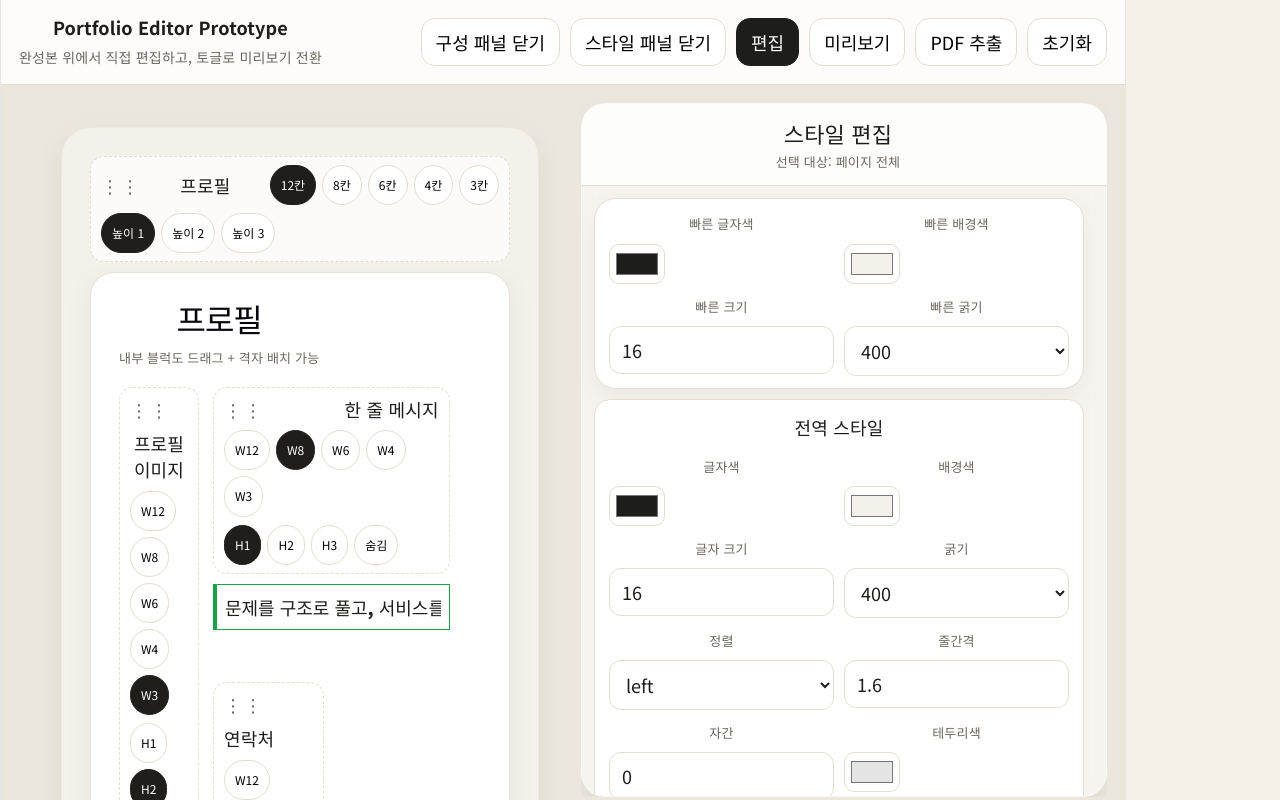
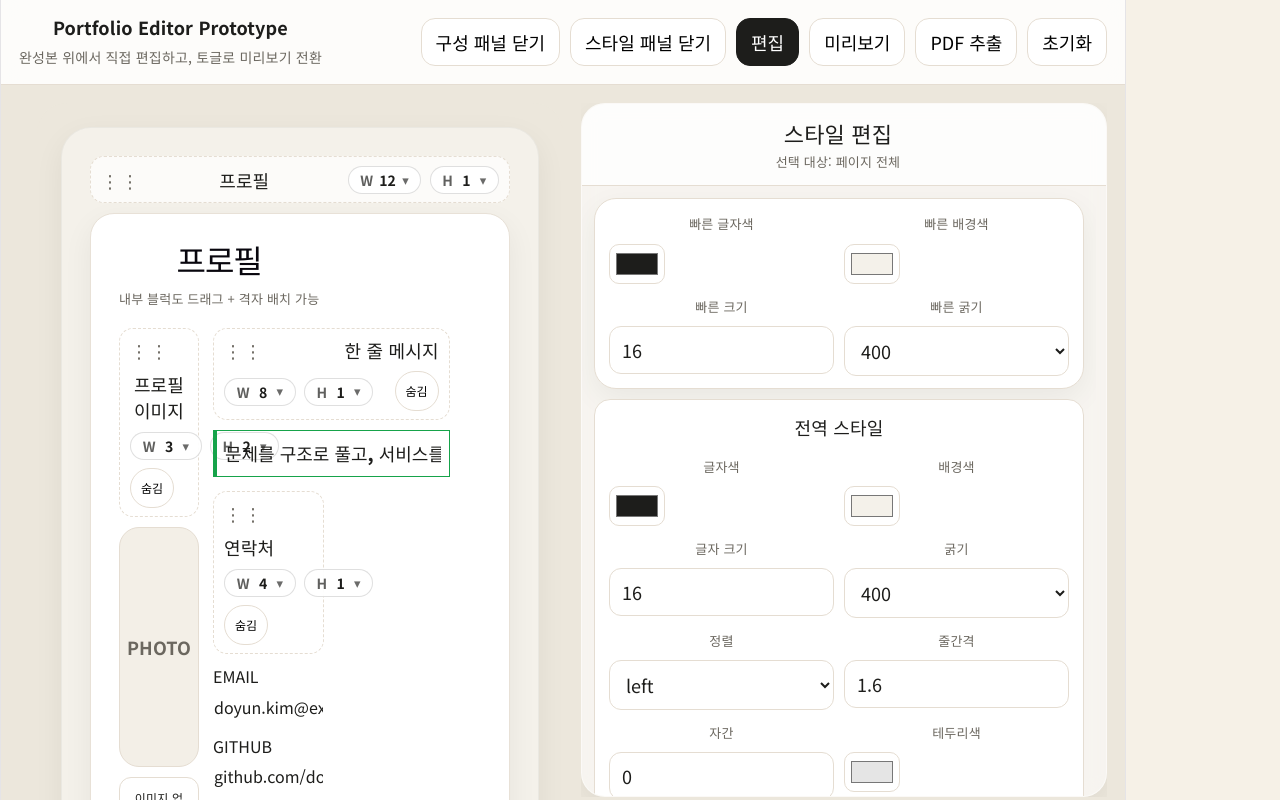
Before and after one commit to hdg5639/portfolio_editor, a React (Vite) app in the folder portfolio_edit/: page / in a window 1280 px wide. Shown: the top 800 px of the page. Built offline with nearby package versions, Linux system fonts and the light colour scheme; the HTML template or start-up script is replaced by a standard one.

Commit message:
fix/refactor

```diff
--- a/portfolio_edit/src/sections/EditablePortfolioCanvas.jsx
+++ b/portfolio_edit/src/sections/EditablePortfolioCanvas.jsx
@@ -4,6 +4,7 @@ import SkillSection from './SkillSection';
 import ProjectsSection from './ProjectsSection';
 import TimelineSection from './TimelineSection';
 import CustomSection from './CustomSection';
+import LayoutSizeControl from './LayoutSizeControl';
 
 function SectionTile({
                        store,
@@ -75,37 +76,12 @@ function SectionTile({
 
               <strong>{label}</strong>
 
-              <div className="span-switcher">
-                {[12, 8, 6, 4, 3].map((value) => (
-                    <button
-                        key={value}
-                        type="button"
-                        className={span === value ? 'active' : ''}
-                        onClick={(event) => {
-                          event.stopPropagation();
-                          store.actions.setSectionSpan(sectionKey, value);
-                        }}
-                    >
-                      {value}칸
-                    </button>
-                ))}
-              </div>
-
-              <div className="span-switcher">
-                {[1, 2, 3].map((value) => (
-                    <button
-                        key={value}
-                        type="button"
-                        className={(rowSpan || 1) === value ? 'active' : ''}
-                        onClick={(event) => {
-                          event.stopPropagation();
-                          store.actions.setSectionRowSpan(sectionKey, value);
-                        }}
-                    >
-                      높이 {value}
-                    </button>
-                ))}
-              </div>
+              <LayoutSizeControl
+                  widthValue={span}
+                  heightValue={rowSpan || 1}
+                  onWidthChange={(value) => store.actions.setSectionSpan(sectionKey, value)}
+                  onHeightChange={(value) => store.actions.setSectionRowSpan(sectionKey, value)}
+              />
             </div>
         ) : null}
 
--- /dev/null
+++ b/portfolio_edit/src/sections/LayoutSizeControl.jsx
@@ -0,0 +1,87 @@
+import { useEffect, useRef, useState } from 'react';
+
+function MiniDropdown({
+                          label,
+                          value,
+                          options,
+                          onSelect,
+                      }) {
+    const [open, setOpen] = useState(false);
+    const rootRef = useRef(null);
+
+    useEffect(() => {
+        const handleClickOutside = (event) => {
+            if (!rootRef.current) return;
+            if (!rootRef.current.contains(event.target)) {
+                setOpen(false);
+            }
+        };
+
+        document.addEventListener('mousedown', handleClickOutside);
+        return () => document.removeEventListener('mousedown', handleClickOutside);
+    }, []);
+
+    return (
+        <div className={`mini-dropdown ${open ? 'open' : ''}`} ref={rootRef}>
+            <button
+                type="button"
+                className="mini-dropdown-trigger"
+                onClick={(event) => {
+                    event.stopPropagation();
+                    setOpen((prev) => !prev);
+                }}
+            >
+                <span className="mini-dropdown-label">{label}</span>
+                <span className="mini-dropdown-value">{value}</span>
+                <span className="mini-dropdown-caret">▾</span>
+            </button>
+
+            {open ? (
+                <div
+                    className="mini-dropdown-menu"
+                    onClick={(event) => event.stopPropagation()}
+                >
+                    {options.map((option) => (
+                        <button
+                            key={option}
+                            type="button"
+                            className={`mini-dropdown-item ${value === option ? 'active' : ''}`}
+                            onClick={() => {
+                                onSelect(option);
+                                setOpen(false);
+                            }}
+                        >
+                            {option}
+                        </button>
+                    ))}
+                </div>
+            ) : null}
+        </div>
+    );
+}
+
+export default function LayoutSizeControl({
+                                              widthValue,
+                                              heightValue,
+                                              widthOptions = [12, 8, 6, 4, 3],
+                                              heightOptions = [1, 2, 3],
+                                              onWidthChange,
+                                              onHeightChange,
+                                          }) {
+    return (
+        <div className="layout-size-control">
+            <MiniDropdown
+                label="W"
+                value={widthValue}
+                options={widthOptions}
+                onSelect={onWidthChange}
+            />
+            <MiniDropdown
+                label="H"
+                value={heightValue}
+                options={heightOptions}
+                onSelect={onHeightChange}
+            />
+        </div>
+    );
+}
--- a/portfolio_edit/src/sections/ProfileSection.jsx
+++ b/portfolio_edit/src/sections/ProfileSection.jsx
@@ -1,4 +1,5 @@
 import { useState } from 'react';
+import LayoutSizeControl from './LayoutSizeControl';
 
 function bind(store, key, label) {
     return {
@@ -153,36 +154,14 @@ function ProfileBlockShell({
 
                     <strong>{label}</strong>
 
-                    <div className="profile-block-actions">
-                        {[12, 8, 6, 4, 3].map((value) => (
-                            <button
-                                key={value}
-                                type="button"
-                                className={colSpan === value ? 'active' : ''}
-                                onClick={(e) => {
-                                    e.stopPropagation();
-                                    store.actions.setProfileBlockSpan(blockKey, value);
-                                }}
-                            >
-                                W{value}
-                            </button>
-                        ))}
-                    </div>
+                    <LayoutSizeControl
+                        widthValue={colSpan}
+                        heightValue={rowSpan}
+                        onWidthChange={(value) => store.actions.setProfileBlockSpan(blockKey, value)}
+                        onHeightChange={(value) => store.actions.setProfileBlockRowSpan(blockKey, value)}
+                    />
 
                     <div className="profile-block-actions">
-                        {[1, 2, 3].map((value) => (
-                            <button
-                                key={value}
-                                type="button"
-                                className={rowSpan === value ? 'active' : ''}
-                                onClick={(e) => {
-                                    e.stopPropagation();
-                                    store.actions.setProfileBlockRowSpan(blockKey, value);
-                                }}
-                            >
-                                H{value}
-                            </button>
-                        ))}
                         <button
                             type="button"
                             onClick={(e) => {
--- a/portfolio_edit/src/sections/ProjectsSection.jsx
+++ b/portfolio_edit/src/sections/ProjectsSection.jsx
@@ -1,4 +1,5 @@
 import { useState } from 'react';
+import LayoutSizeControl from './LayoutSizeControl';
 
 function readFileAsDataUrl(file, callback) {
     if (!file) return;
@@ -113,36 +114,14 @@ function BlockShell({
                         {block.type} · {block.title}
                     </strong>
 
-                    <div className="profile-block-actions">
-                        {[12, 8, 6, 4, 3].map((value) => (
-                            <button
-                                key={value}
-                                type="button"
-                                className={(block.colSpan || 12) === value ? 'active' : ''}
-                                onClick={(e) => {
-                                    e.stopPropagation();
-                                    store.actions.setProjectBlockSpan(projectId, block.id, value);
-                                }}
-                            >
-                                W{value}
-                            </button>
-                        ))}
-                    </div>
+                    <LayoutSizeControl
+                        widthValue={block.colSpan || 12}
+                        heightValue={block.rowSpan || 1}
+                        onWidthChange={(value) => store.actions.setProjectBlockSpan(projectId, block.id, value)}
+                        onHeightChange={(value) => store.actions.setProjectBlockRowSpan(projectId, block.id, value)}
+                    />
 
                     <div className="profile-block-actions">
-                        {[1, 2, 3].map((value) => (
-                            <button
-                                key={value}
-                                type="button"
-                                className={(block.rowSpan || 1) === value ? 'active' : ''}
-                                onClick={(e) => {
-                                    e.stopPropagation();
-                                    store.actions.setProjectBlockRowSpan(projectId, block.id, value);
-                                }}
-                            >
-                                H{value}
-                            </button>
-                        ))}
                         <button
                             type="button"
                             onClick={(e) => {
--- a/portfolio_edit/src/styles/sections.css
+++ b/portfolio_edit/src/styles/sections.css
@@ -564,3 +564,84 @@
     flex-wrap: wrap;
     margin-top: 14px;
 }
+
+.layout-size-control {
+    display: inline-flex;
+    align-items: center;
+    gap: 0.45rem;
+}
+
+.mini-dropdown {
+    position: relative;
+}
+
+.mini-dropdown-trigger {
+    display: inline-flex;
+    align-items: center;
+    gap: 0.35rem;
+    height: 28px;
+    padding: 0 0.65rem;
+    border: 1px solid rgba(30, 30, 30, 0.14);
+    border-radius: 999px;
+    background: rgba(255, 255, 255, 0.92);
+    color: #1d1d1b;
+    font-size: 0.78rem;
+    font-weight: 700;
+    line-height: 1;
+    cursor: pointer;
+}
+
+.mini-dropdown-trigger:hover {
+    background: #ffffff;
+    border-color: rgba(30, 30, 30, 0.22);
+}
+
+.mini-dropdown-label {
+    opacity: 0.7;
+}
+
+.mini-dropdown-value {
+    min-width: 0.8rem;
+    text-align: center;
+}
+
+.mini-dropdown-caret {
+    font-size: 0.72rem;
+    opacity: 0.65;
+}
+
+.mini-dropdown-menu {
+    position: absolute;
+    top: calc(100% + 0.4rem);
+    right: 0;
+    z-index: 30;
+    display: flex;
+    flex-direction: column;
+    min-width: 64px;
+    padding: 0.35rem;
+    border: 1px solid rgba(30, 30, 30, 0.12);
+    border-radius: 14px;
+    background: rgba(255, 255, 255, 0.98);
+    box-shadow: 0 10px 28px rgba(0, 0, 0, 0.14);
+    backdrop-filter: blur(10px);
+}
+
+.mini-dropdown-item {
+    border: 0;
+    background: transparent;
+    color: #1d1d1b;
+    border-radius: 10px;
+    padding: 0.45rem 0.55rem;
+    font-size: 0.78rem;
+    font-weight: 700;
+    cursor: pointer;
+}
+
+.mini-dropdown-item:hover {
+    background: rgba(0, 0, 0, 0.06);
+}
+
+.mini-dropdown-item.active {
+    background: #1d1d1b;
+    color: #fff;
+}
```
Also changed, not shown: portfolio_edit/src/sections/CustomSection.jsx (+17 -56 lines).
